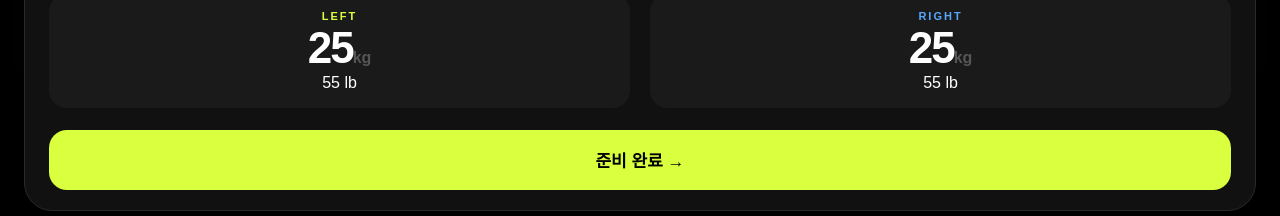
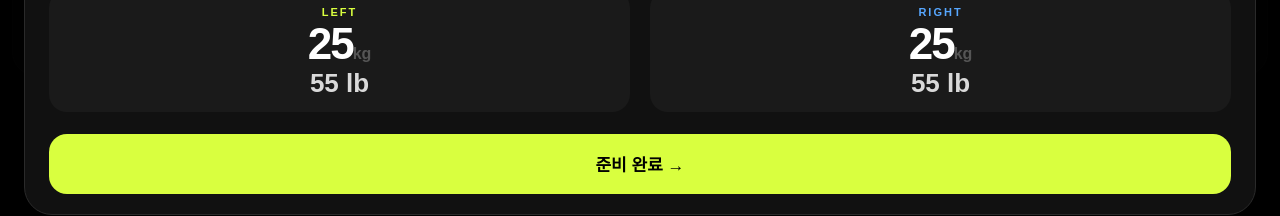
Before and after one commit to tiggersh/gdt, a plain HTML site: page index.html in a window 1280 px wide. Both pictures are taken after a click on the button "훈련 시작". Shown: the part 339-555 px from the top of the page. Drawn offline with Linux system fonts and the light colour scheme.

Commit message:
Enhance weight display with lb conversion
Add left and right weight display in pounds.

```diff
--- a/index.html
+++ b/index.html
@@ -668,6 +668,12 @@ button:disabled {
     font-size: 16px;
     font-weight: 700;
     color: #555;
+}
+.wg-hand-lb {
+    font-size: 26px;
+    font-weight: 900;
+    color: #d9d9d9;
+    line-height: 1;
 }
 .wg-change-badge {
     font-size: 10px;
@@ -1136,6 +1142,8 @@ function showWeightGuide(isFirst, onConfirm) {
     document.getElementById('wgTitle').textContent = isFirst ? '첫 세트 무게 세팅' : '다음 세트 무게 확인';
     document.getElementById('wgLeftWeight').textContent  = lKg;
     document.getElementById('wgRightWeight').textContent = rKg;
+    document.getElementById('wgLeftLb').textContent  = `${lbs[weights.indexOf(lKg)]} lb`;
+    document.getElementById('wgRightLb').textContent = `${lbs[weights.indexOf(rKg)]} lb`;
 
     const lBadge = document.getElementById('wgLeftBadge');
     const rBadge = document.getElementById('wgRightBadge');
```
